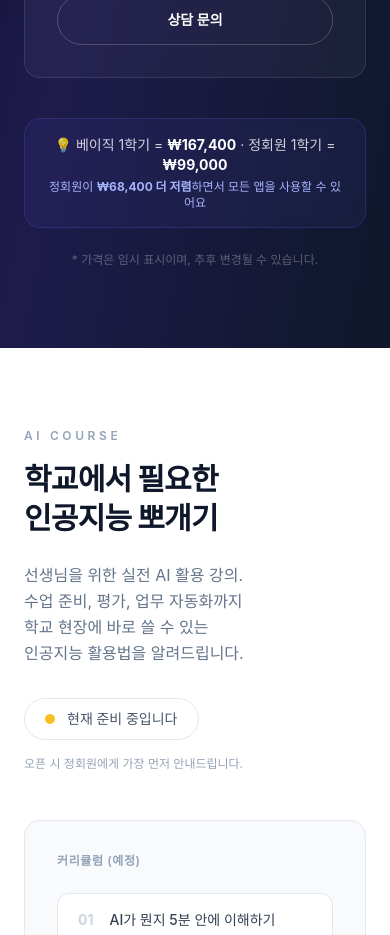
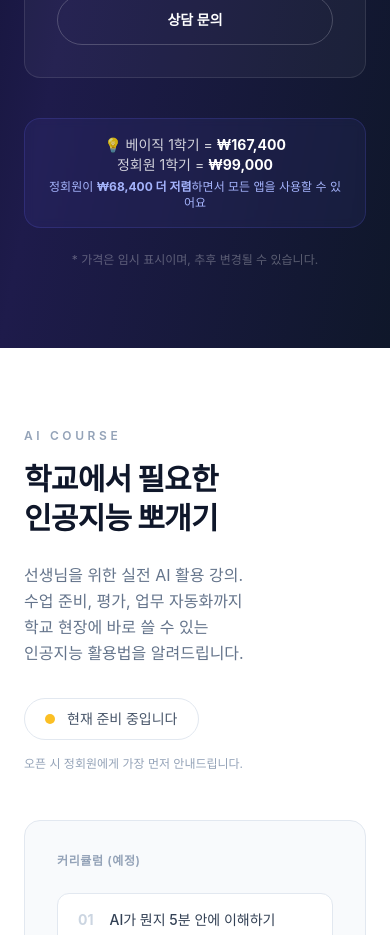
Before and after one commit to cih4682/tnb-school, a Next.js app: page / in a window 390 px wide. Shown: the part 7200-8135 px from the top of the page. Built offline with nearby package versions, Linux system fonts and the light colour scheme; no server answers; a web font is replaced by a local one.

Commit message:
Mobile pricing comparison: line break between two prices

```diff
--- a/components/sections/Pricing.tsx
+++ b/components/sections/Pricing.tsx
@@ -147,7 +147,10 @@ export function Pricing() {
           className="mx-auto mt-10 max-w-2xl rounded-2xl border border-indigo-500/20 bg-indigo-500/[0.08] px-6 py-4 text-center backdrop-blur-sm"
         >
           <p className="text-sm text-white/80">
-            💡 베이직 1학기 = <span className="font-bold text-white">₩167,400</span> · 정회원 1학기 = <span className="font-bold text-white">₩99,000</span>
+            💡 베이직 1학기 = <span className="font-bold text-white">₩167,400</span>
+            <span className="hidden md:inline"> · </span>
+            <br className="md:hidden" />
+            정회원 1학기 = <span className="font-bold text-white">₩99,000</span>
           </p>
           <p className="mt-1 text-xs text-indigo-300">
             정회원이 <span className="font-bold">₩68,400 더 저렴</span>하면서 모든 앱을 사용할 수 있어요
```
